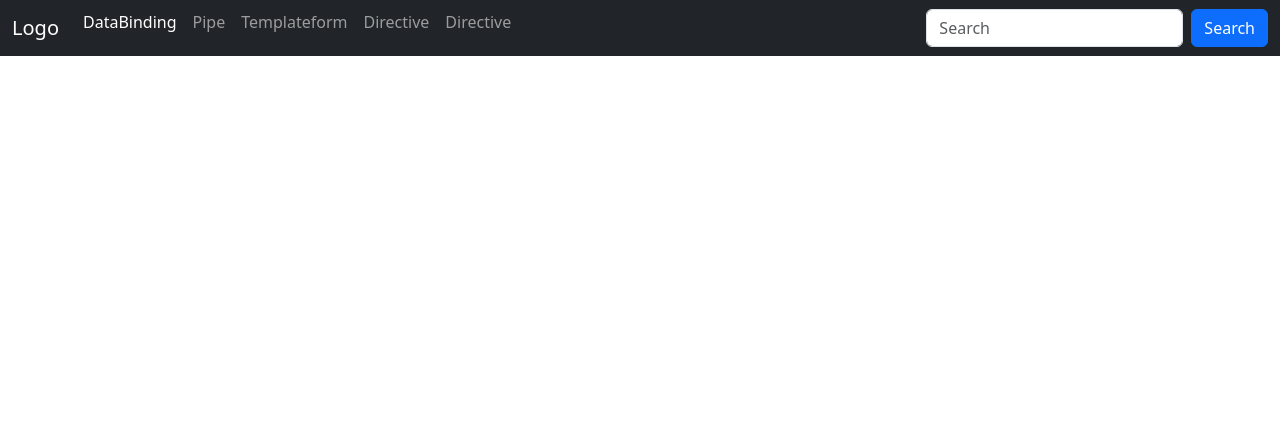
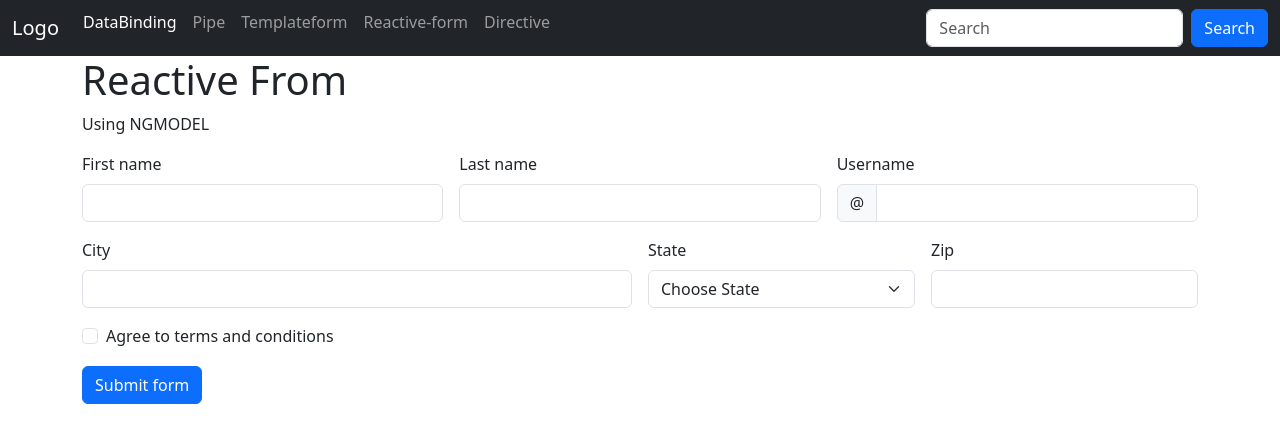
Before and after one commit to ritikshow/angular_tutorial, an Angular app: page /reactivefrom in a window 1280 px wide. Before the commit this address led to /. Shown: the top 442 px of the page. Built offline with nearby package versions, Linux system fonts and the light colour scheme.

Commit message:
Reactive From

```diff
--- a/src/app/Component/Form/reactive-form/reactive-form.component.html
+++ b/src/app/Component/Form/reactive-form/reactive-form.component.html
@@ -1 +1,61 @@
-<p>reactive-form works!</p>
+
+<div class="row">
+    <h1>Reactive From</h1>
+    <p>Using NGMODEL</p>
+  </div>
+
+  <form class="row g-3"  [formGroup]="StudentForm">
+    <div class="col-md-4">
+      <label class="form-label">First name</label>
+      <input type="text"formControlName="FirstName"  class="form-control">
+      <div class="text-danger" *ngIf="StudentForm.get('FirstName')?.invalid && StudentForm.get('FirstName')?.touched">
+        <small *ngIf="StudentForm.get('FirstName')?.errors?.['required']">First name is required.</small>
+        <small *ngIf="StudentForm.get('FirstName')?.errors?.['minlength']">Minimum 4 characters required.</small>
+      </div>
+    </div>
+    <div class="col-md-4">
+      <label class="form-label">Last name</label>
+      <input type="text" formControlName="lastName"  class="form-control">
+    </div>
+    <div class="col-md-4">
+      <label class="form-label">Username</label>
+      <div class="input-group ">
+        <span class="input-group-text">&#64;</span>
+        <input type="text" formControlName="username"  class="form-control">
+      </div>
+    </div>
+    <div class="col-md-6">
+      <label class="form-label">City</label>
+      <input type="text" formControlName="city"class="form-control">
+
+    </div>
+    <div class="col-md-3">
+      <label class="form-label">State</label>
+      <select class="form-select" formControlName="state"  >
+        <option selected disabled value="">Choose State</option>
+        <option>Maharastra</option>
+        <option>Karnataka</option>
+        <option>Bihar</option>
+      </select>
+
+    </div>
+    <div class="col-md-3">
+      <label class="form-label">Zip</label>
+      <input type="text" formControlName="Zipcode" class="form-control">
+    </div>
+    <div class="col-12">
+      <div class="form-check">
+        <input class="form-check-input" formControlName="isAcceptTerm" type="checkbox">
+        <label class="form-check-label">
+          Agree to terms and conditions
+        </label>
+
+      </div>
+    </div>
+    <div class="col-12">
+      <button class="btn btn-primary" type="submit" (click)="OnSave()">Submit form</button>
+    </div>
+  </form>
+  <div class="col-4">
+   {{formvalue|json}}
+  </div>
--- a/src/app/Component/Form/reactive-form/reactive-form.component.ts
+++ b/src/app/Component/Form/reactive-form/reactive-form.component.ts
@@ -1,4 +1,5 @@
 import { Component } from '@angular/core';
+import { FormControl, FormGroup,ReactiveFormsModule, Validators } from '@angular/forms';
 
 @Component({
   selector: 'app-reactive-form',
@@ -6,5 +7,22 @@
   styleUrls: ['./reactive-form.component.css']
 })
 export class ReactiveFormComponent {
+formvalue:any;
 
+
+  StudentForm:FormGroup = new FormGroup({
+    FirstName: new FormControl('',[Validators.required,Validators.minLength(4)]),
+    lastName: new FormControl(''),
+    username: new FormControl(''),
+    city: new FormControl(''),
+    state: new FormControl(''),
+    Zipcode: new FormControl(''),
+    isAcceptTerm: new FormControl(''),
+  })
+
+
+  OnSave(){
+    this.formvalue= this.StudentForm.value;
+    console.log("FormData",this.formvalue)
+  }
 }
--- a/src/app/app-routing.module.ts
+++ b/src/app/app-routing.module.ts
@@ -3,11 +3,13 @@
 import { PipeComponent } from './Component/pipe/pipe.component';
 import { DataBindingComponent } from './Component/data-binding/data-binding.component';
 import { TemplateFormComponent } from './Component/Form/template-form/template-form.component';
+import { ReactiveFormComponent } from './Component/Form/reactive-form/reactive-form.component';
 
 const routes: Routes = [
  { path: 'pipe',component:PipeComponent},
  { path: 'Data-Binding',component:DataBindingComponent},
- {path:'TemplateForm',component:TemplateFormComponent}
+ {path:'TemplateForm',component:TemplateFormComponent},
+ { path:'reactivefrom',component:ReactiveFormComponent}
 
 
 
--- a/src/app/app.component.html
+++ b/src/app/app.component.html
@@ -16,7 +16,7 @@
           <a class="nav-link" routerLink="TemplateForm">Templateform</a>
         </li>
         <li class="nav-item" style="margin-top:-12px;">
-          <a class="nav-link" href="javascript:void(0)">Directive</a>
+          <a class="nav-link" routerLink="reactivefrom">Reactive-form</a>
         </li>
         <li class="nav-item" style="margin-top:-12px;">
           <a class="nav-link" href="javascript:void(0)">Directive</a>
--- a/src/app/app.module.ts
+++ b/src/app/app.module.ts
@@ -7,7 +7,7 @@
 import { DataBindingComponent } from './Component/data-binding/data-binding.component';
 import { TemplateFormComponent } from './Component/Form/template-form/template-form.component';
 import { ReactiveFormComponent } from './Component/Form/reactive-form/reactive-form.component';
-import { FormsModule } from '@angular/forms';
+import { FormsModule, ReactiveFormsModule } from '@angular/forms';
 
 @NgModule({
   declarations: [
@@ -20,7 +20,8 @@
   imports: [
     BrowserModule,
     AppRoutingModule,
-    FormsModule
+    FormsModule,
+    ReactiveFormsModule
   ],
   providers: [],
   bootstrap: [AppComponent]
```
